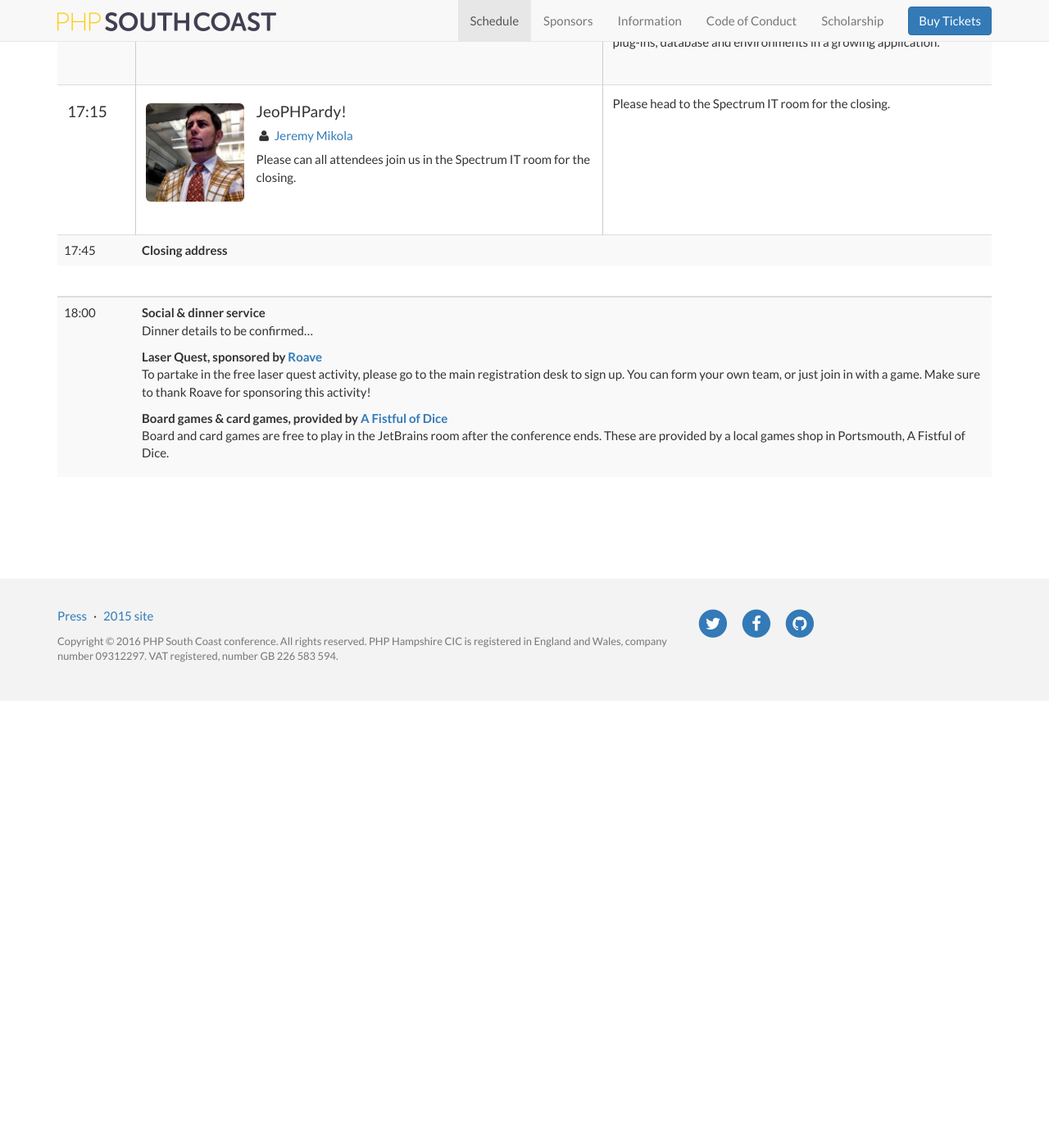
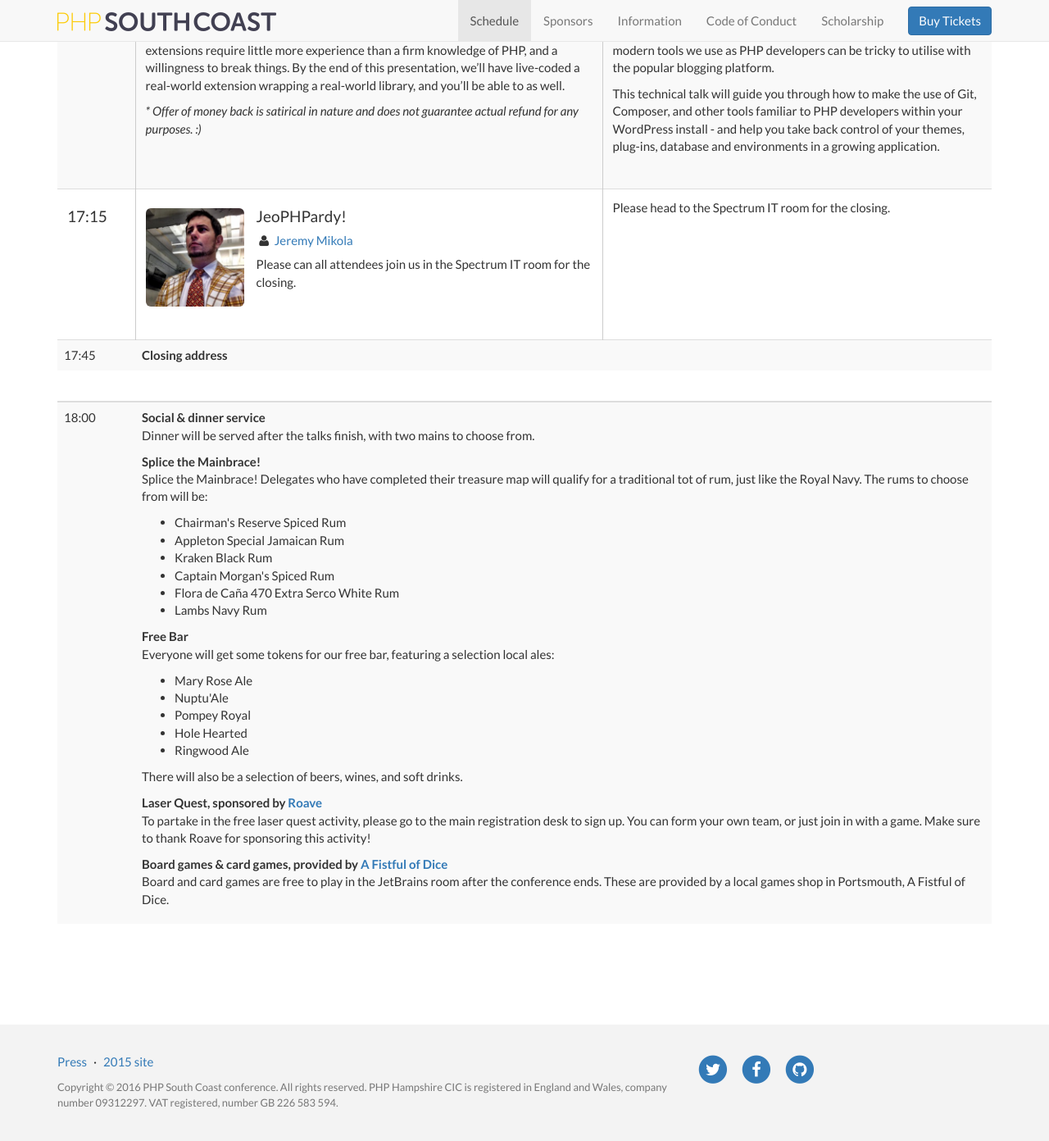
Before and after one commit to phphants/php-south-coast-2016, a Jekyll site: the page built from schedule.html, in a window 1280 px wide and 1400 px high, scrolled down 4252 px. Shown: the top 1392 px of the window at 82% size. Built offline with Jekyll 4.4.1, drawn with Linux system fonts in a browser that asks for light colours; before the commit the page ends 5107 px from its top, so only the background shows below that; some of the changed text lies outside the part shown.

Commit message:
Info and updates for 2016

```diff
--- a/schedule.html
+++ b/schedule.html
@@ -25,6 +25,7 @@
                 <td>
                     <strong>Registration &amp; refreshments</strong>
                     <p>Please arrive between 8am and 9am to register. Tea, coffee and light snacks will be available.</p>
+                    <p>Free water will be available throughout the day. Soft drinks will also be available to purchase (cash only).</p>
                 </td>
             </tr>
             </tbody>
@@ -108,6 +109,7 @@
                 <td>
                     <strong>Break &amp; refreshments</strong>
                     <p>Tea and coffee will be served.</p>
+                    <p>Free water will be available throughout the day. Soft drinks will also be available to purchase (cash only).</p>
                 </td>
             </tr>
             </tbody>
@@ -187,6 +189,7 @@
                 <td>
                     <strong>Lunch service</strong>
                     <p>Lunch will be served in the main exhibition area.</p>
+                    <p>Free water will be available throughout the day. Soft drinks will also be available to purchase (cash only).</p>
                 </td>
             </tr>
             </tbody>
@@ -330,6 +333,7 @@
                 <td colspan="2">
                     <strong>Break &amp; refreshments</strong>
                     <p>Tea and coffee will be served.</p>
+                    <p>Free water will be available throughout the day. Soft drinks will also be available to purchase (cash only).</p>
                 </td>
             </tr>
             <tr class="talk">
@@ -456,7 +460,34 @@
                 <td>18:00</td>
                 <td colspan="2">
                     <strong>Social &amp; dinner service</strong>
-                    <p>Dinner details to be confirmed&hellip;</p>
+                    <p>Dinner will be served after the talks finish, with two mains to choose from.</p>
+
+                    <strong>Splice the Mainbrace!</strong>
+                    <p>
+                        Splice the Mainbrace! Delegates who have completed their treasure map will qualify for a
+                        traditional tot of rum, just like the Royal Navy. The rums to choose from will be:
+                        <ul>
+                            <li>Chairman's Reserve Spiced Rum</li>
+                            <li>Appleton Special Jamaican Rum</li>
+                            <li>Kraken Black Rum</li>
+                            <li>Captain Morgan's Spiced Rum</li>
+                            <li>Flora de Ca&ntilde;a 470 Extra Serco White Rum</li>
+                            <li>Lambs Navy Rum</li>
+                        </ul>
+                    </p>
+
+                    <strong>Free Bar</strong>
+                    <p>
+                        Everyone will get some tokens for our free bar, featuring a selection local ales:
+                        <ul>
+                            <li>Mary Rose Ale</li>
+                            <li>Nuptu'Ale</li>
+                            <li>Pompey Royal</li>
+                            <li>Hole Hearted</li>
+                            <li>Ringwood Ale</li>
+                        </ul>
+                        There will also be a selection of beers, wines, and soft drinks.
+                    </p>
 
                     <strong>Laser Quest, sponsored by <a href="https://roave.com">Roave</a></strong>
                     <p>
```
Also changed, not shown: index.html (+8 -2 lines), information.html (+30 -3 lines).
